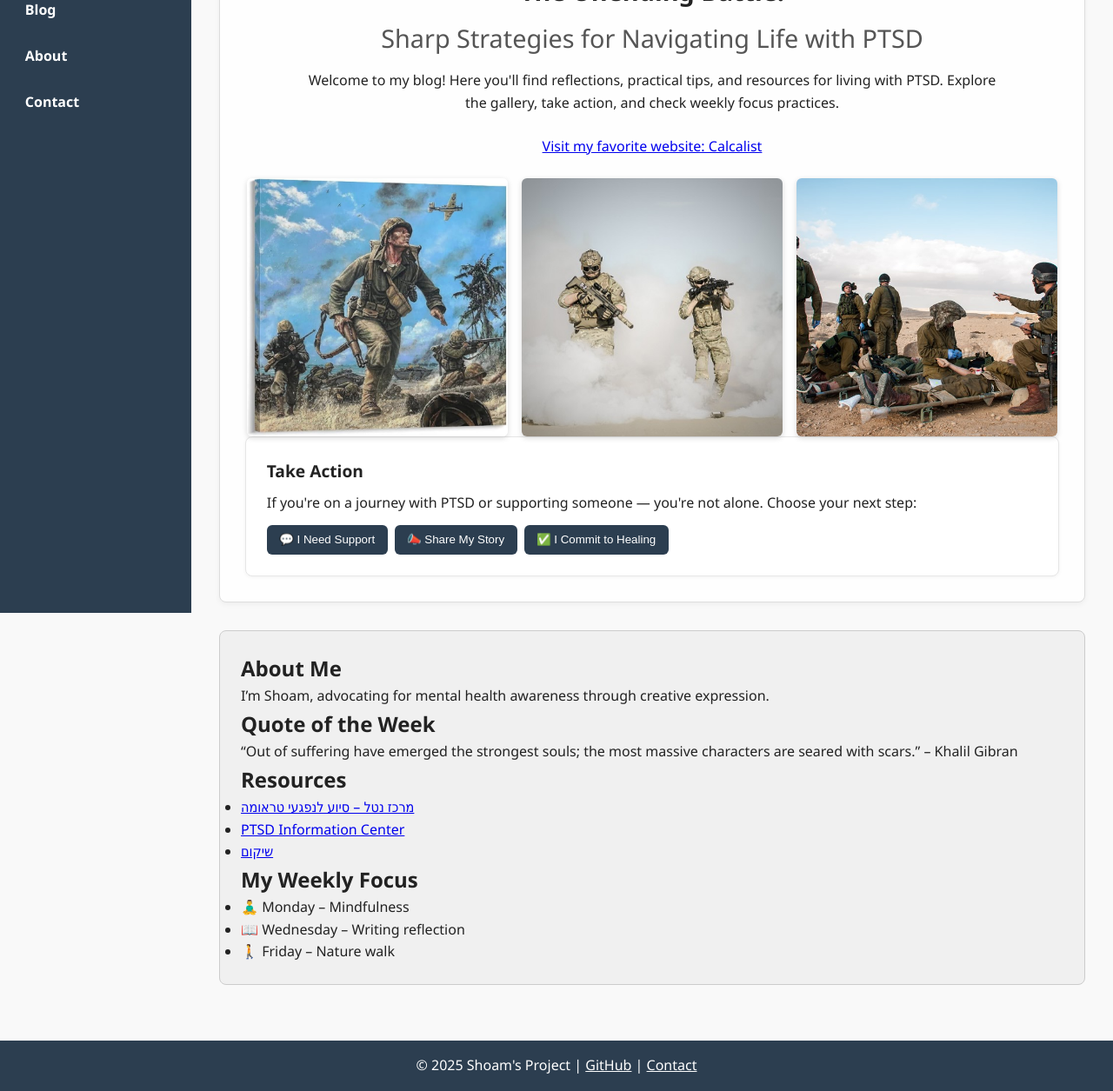
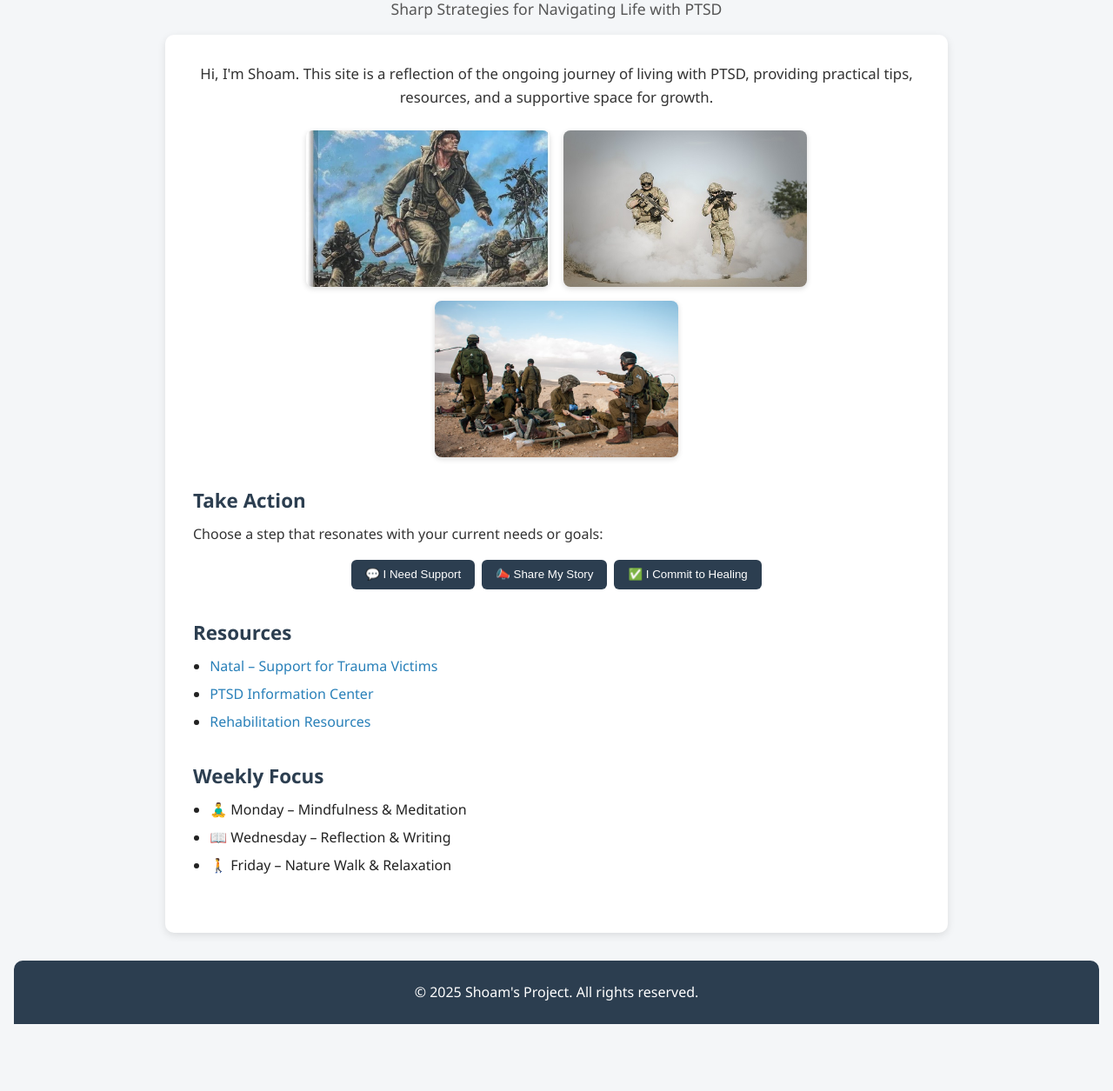
Before and after one commit to shoamf-lang/shoamptsdmywebsite, a plain HTML site: page index.html in a window 1280 px wide. Shown: the part 95-1350 px from the top of the page at 87% size. After the commit the page ends 1273 px from the top, so only its background shows below. Drawn offline with Linux system fonts and the light colour scheme.

Commit message:
Update index.html with improved layout v1 and content

```diff
--- a/index.html
+++ b/index.html
@@ -2,7 +2,7 @@
 <html lang="en">
 <head>
   <meta charset="UTF-8" />
-  <title>Living with PTSD – Shoam's Blog</title>
+  <title>The Unending Battle - PTSD Awareness</title>
   <meta name="viewport" content="width=device-width, initial-scale=1.0" />
   <style>
     /* Reset + Box Model */
@@ -13,85 +13,43 @@
     }
 
     body {
-      font-family: 'Segoe UI', Tahoma, Geneva, Verdana, sans-serif;
-      background-color: #f9f9f9;
+      font-family: 'Segoe UI', sans-serif;
+      background-color: #f4f6f8;
       color: #222;
       line-height: 1.6;
-      font-size: 16px;
+      padding: 0 1rem;
     }
 
-    /* Sidebar Navigation */
-    nav {
-      background-color: #2c3e50;
-      color: white;
-      position: fixed;
-      left: 0;
-      top: 0;
-      height: 100vh;
-      width: 220px;
-      display: flex;
-      flex-direction: column;
-      padding: 2rem 1rem;
-      gap: 0.5rem;
+    header {
+      text-align: center;
+      padding: 2rem 0 1rem;
     }
 
-    nav a {
-      color: white;
-      text-decoration: none;
-      font-weight: 600;
-      padding: 0.6rem 0.8rem;
-      border-radius: 6px;
-      transition: all 0.3s ease;
+    header h1 {
+      font-size: 2rem;
+      color: #2c3e50;
     }
 
-    nav a:hover {
-      background-color: rgba(255, 255, 255, 0.1);
-      transform: translateX(2px);
-    }
-
-    /* Layout */
-    .layout {
-      display: flex;
-      flex-direction: column;
-      margin-left: 220px;
-      padding: 2rem;
-      gap: 2rem;
+    header .subtitle {
+      font-size: 1.1rem;
+      color: #555;
+      margin-top: 0.5rem;
+      display: block;
     }
 
     main {
-      flex: 2;
-      background-color: #fefefe;
-      padding: 1.8rem;
-      border-radius: 8px;
-      border: 1px solid #ddd;
-      box-shadow: 0 2px 6px rgba(0,0,0,0.05);
+      max-width: 900px;
+      margin: 0 auto 2rem;
+      background-color: #fff;
+      padding: 2rem;
+      border-radius: 10px;
+      box-shadow: 0 3px 10px rgba(0,0,0,0.1);
     }
 
-    .sidebar {
-      background-color: #f0f0f0;
-      padding: 1.5rem;
-      border-radius: 8px;
-      border: 1px solid #ccc;
-    }
-
-    .title {
+    .intro {
       text-align: center;
-      margin-bottom: 0.8rem;
-      font-size: 1.8rem;
-    }
-
-    .subtitle {
-      display: block;
-      font-size: 1em;
-      font-weight: 400;
-      margin-top: 0.3em;
-      color: #555;
-    }
-
-    .intro, .calcalist {
-      text-align: center;
-      max-width: 800px;
-      margin: 0 auto 1.5em;
+      margin-bottom: 1.5rem;
+      font-size: 1.05rem;
     }
 
     .gallery {
@@ -99,97 +57,114 @@
       flex-wrap: wrap;
       gap: 1rem;
       justify-content: center;
+      margin-bottom: 2rem;
     }
 
-    /* Actions / Blocks */
-    .actions { background: #fff; padding: 1.5rem; border-radius: 8px; border: 1px solid #e6e6e6; box-shadow: 0 1px 4px rgba(0,0,0,0.05);}
-    .actions .section-title { margin-bottom: 0.5rem; font-size:1.2rem; }
-    .button-group { display:flex; gap:0.5rem; flex-wrap:wrap; margin-top:0.75rem; }
-    .button-group button { padding:0.6rem 0.9rem; border-radius:6px; border:0; background:#2c3e50; color:#fff; cursor:pointer; transition: all 0.3s ease;}
-    .button-group button:hover { transform: translateY(-2px); box-shadow: 0 2px 4px rgba(0,0,0,0.15); }
+    .gallery img {
+      width: 280px;
+      height: 180px;
+      object-fit: cover;
+      border-radius: 8px;
+      box-shadow: 0 2px 6px rgba(0,0,0,0.15);
+    }
 
-    .breathing, .sharing, .commit { margin-top:1rem; padding:0.85rem 1rem; border-radius:6px; border:1px solid #f0f0f0; display:none; }
-    .breathing { background:#fcfcfc; }
-    .sharing { background:#fffefc; border-color:#f0e6dd; }
-    .commit { background:#f7fff7; border-color:#e6f3e6; }
+    section {
+      margin-bottom: 2rem;
+    }
 
-    .breathing.active, .sharing.active, .commit.active { display:block; }
+    h2 {
+      color: #2c3e50;
+      margin-bottom: 0.5rem;
+      font-size: 1.4rem;
+    }
 
-    .breathing h3, .sharing h3, .commit h3 { margin:0 0 0.5rem 0; font-size:1rem; }
-    .breathing ul, .sharing ul, .commit ul { margin-left:1rem; list-style: disc; color:#333; }
-    .breathing li, .sharing li, .commit li { margin:0.4rem 0; }
+    p {
+      margin-bottom: 1rem;
+      color: #333;
+    }
 
-    .gallery img {
-      width: 100%;
-      max-width: 300px;
-      height: auto;
-      object-fit: cover;
+    ul, ol {
+      margin-left: 1.2rem;
+      margin-bottom: 1rem;
+    }
+
+    li {
+      margin: 0.4rem 0;
+    }
+
+    .button-group {
+      display: flex;
+      gap: 0.5rem;
+      flex-wrap: wrap;
+      margin-top: 1rem;
+      justify-content: center;
+    }
+
+    .button-group button {
+      padding: 0.6rem 1rem;
       border-radius: 6px;
-      box-shadow: 0 2px 6px rgba(0, 0, 0, 0.15);
+      border: none;
+      background-color: #2c3e50;
+      color: white;
+      cursor: pointer;
+      transition: background 0.2s, transform 0.1s;
+    }
+
+    .button-group button:hover {
+      background-color: #34495e;
+      transform: translateY(-1px);
+    }
+
+    .panel {
+      display: none;
+      background: #f9f9f9;
+      padding: 1rem;
+      border-radius: 8px;
+      border: 1px solid #ddd;
+      margin-top: 0.8rem;
+    }
+
+    .panel h3 {
+      margin-bottom: 0.5rem;
+      color: #2c3e50;
     }
 
     footer {
+      text-align: center;
+      padding: 1.5rem 0;
       background-color: #2c3e50;
       color: white;
-      text-align: center;
-      padding: 1em;
+      border-radius: 10px 10px 0 0;
       margin-top: 2rem;
     }
 
-    /* Responsive */
-    @media (max-width: 800px) {
-      nav {
-        position: static;
-        width: 100%;
-        height: auto;
-        flex-direction: row;
-        justify-content: space-around;
-        padding: 1rem;
+    a {
+      color: #2980b9;
+      text-decoration: none;
     }
 
-      .layout {
-        margin-left: 0;
-        padding: 1rem;
+    a:hover {
+      text-decoration: underline;
     }
 
+    @media(max-width: 600px){
       .gallery img {
-        width: 45%;
-        height: auto;
-      }
-
-      .sidebar {
-        margin-left: 0;
+        width: 100%;
+        height: 180px;
       }
     }
 
-    @media (max-width: 480px) {
-      .gallery img { width: 100%; height: auto; }
-    }
   </style>
 </head>
 <body>
 
-  <nav>
-    <a href="index.html">Home</a>
-    <a href="blog.html">Blog</a>
-    <a href="about.html">About</a>
-    <a href="contact.html">Contact</a>
-  </nav>
+  <header>
+    <h1>The Unending Battle</h1>
+    <span class="subtitle">Sharp Strategies for Navigating Life with PTSD</span>
+  </header>
 
-  <div class="layout">
   <main>
-      <h1 class="title">
-        The Unending Battle:
-        <span class="subtitle">Sharp Strategies for Navigating Life with PTSD</span>
-      </h1>
-
-      <p class="intro">
-        Welcome to my blog! Here you'll find reflections, practical tips, and resources for living with PTSD. Explore the gallery, take action, and check weekly focus practices.
-      </p>
-
-      <p class="calcalist">
-        <a href="https://www.calcalist.co.il" target="_blank">Visit my favorite website: Calcalist</a>
-      </p>
+    <p class="intro">Hi, I'm Shoam. This site is a reflection of the ongoing journey of living with PTSD, providing practical tips, resources, and a supportive space for growth.</p>
 
     <section class="gallery">
       <img src="IMG/SA.jpg" alt="Soldier in field">
@@ -198,97 +173,89 @@
     </section>
 
     <section class="actions">
-        <h2 class="section-title">Take Action</h2>
-        <p>If you're on a journey with PTSD or supporting someone — you're not alone. Choose your next step:</p>
-
+      <h2>Take Action</h2>
+      <p>Choose a step that resonates with your current needs or goals:</p>
       <div class="button-group">
         <button data-action="support">💬 I Need Support</button>
         <button data-action="share">📣 Share My Story</button>
         <button data-action="commit">✅ I Commit to Healing</button>
+      </div>
 
-          <div class="breathing" id="breathing">
+      <div class="panel" id="support">
         <h3>Simple Breathing Exercise</h3>
         <ul>
-              <li>Inhale normally and exhale slowly saying "calm" or "relax".</li>
-              <li>Long exhale reduces stress and tension.</li>
-              <li>Repeat as needed.</li>
+          <li>Inhale normally, exhale slowly with a calming word (e.g., "calm").</li>
+          <li>Repeat several times to reduce stress and restore balance.</li>
+          <li>Focus on the exhale—it helps regulate your nervous system.</li>
         </ul>
       </div>
 
-          <div class="sharing" id="sharing">
+      <div class="panel" id="share">
         <h3>Sharing Your Story</h3>
-            <p>Sharing your PTSD experience can be empowering, but do so carefully.</p>
+        <p>Sharing your PTSD experience can be empowering and supportive. Consider:</p>
         <ul>
-              <li>Reduces isolation</li>
-              <li>Organizes memories</li>
-              <li>Challenges negative beliefs</li>
-              <li>Helps others</li>
+          <li>Start with trusted individuals or professionals.</li>
+          <li>Share facts first, feelings later.</li>
+          <li>Use trigger warnings if posting publicly.</li>
+          <li>Focus on impact and growth rather than graphic events.</li>
         </ul>
       </div>
 
-          <div class="commit" id="commit">
-            <h3>Commit to Healing</h3>
+      <div class="panel" id="commit">
+        <h3>Committing to Healing</h3>
         <ul>
-              <li>Seek professional guidance</li>
-              <li>Build a support system</li>
-              <li>Practice self-care and coping strategies</li>
+          <li>Seek professional guidance for trauma recovery.</li>
+          <li>Build a reliable support system.</li>
+          <li>Practice self-care, mindfulness, and grounding techniques.</li>
+          <li>Recognize that recovery is non-linear and setbacks are normal.</li>
         </ul>
       </div>
-        </div>
+    </section>
+
+    <section>
+      <h2>Resources</h2>
+      <ul>
+        <li><a href="https://www.natal.org.il/" target="_blank">Natal – Support for Trauma Victims</a></li>
+        <li><a href="https://www.ptsd.va.gov/" target="_blank">PTSD Information Center</a></li>
+        <li><a href="https://shikum.mod.gov.il/" target="_blank">Rehabilitation Resources</a></li>
+      </ul>
+    </section>
+
+    <section>
+      <h2>Weekly Focus</h2>
+      <ul>
+        <li>🧘‍♂️ Monday – Mindfulness & Meditation</li>
+        <li>📖 Wednesday – Reflection & Writing</li>
+        <li>🚶 Friday – Nature Walk & Relaxation</li>
+      </ul>
     </section>
   </main>
 
-    <aside class="sidebar">
-      <h2>About Me</h2>
-      <p>I’m Shoam, advocating for mental health awareness through creative expression.</p>
-
-      <h2>Quote of the Week</h2>
-      <blockquote>
-        “Out of suffering have emerged the strongest souls; the most massive characters are seared with scars.” – Khalil Gibran
-      </blockquote>
-
-      <h2>Resources</h2>
-      <ul>
-        <li><a href="https://www.natal.org.il/" target="_blank">מרכז נטל – סיוע לנפגעי טראומה</a></li>
-        <li><a href="https://www.ptsd.va.gov/" target="_blank">PTSD Information Center</a></li>
-        <li><a href="https://shikum.mod.gov.il//" target="_blank">שיקום</a></li>
-      </ul>
-
-      <h2>My Weekly Focus</h2>
-      <ul>
-        <li>🧘‍♂️ Monday – Mindfulness</li>
-        <li>📖 Wednesday – Writing reflection</li>
-        <li>🚶 Friday – Nature walk</li>
-      </ul>
-    </aside>
-  </div>
-
   <footer>
-    &copy; 2025 Shoam's Project |
-    <a href="https://github.com/shoamf-lang/shoamptsdmywebsite" target="_blank" style="color:#fff;">GitHub</a> |
-    <a href="contact.html" style="color:#fff;">Contact</a>
+    &copy; 2025 Shoam's Project. All rights reserved.
   </footer>
 
   <script>
-    // Toggle sections
-    const supportBtn = document.querySelector('button[data-action="support"]');
-    const shareBtn = document.querySelector('button[data-action="share"]');
-    const commitBtn = document.querySelector('button[data-action="commit"]');
-    const breathing = document.getElementById('breathing');
-    const sharing = document.getElementById('sharing');
-    const commitPanel = document.getElementById('commit');
+    // Toggle panels for buttons
+    const mapping = {
+      'support': 'support',
+      'share': 'share',
+      'commit': 'commit'
+    };
 
-    function togglePanel(btn, panel){
-      btn.addEventListener('click', function(){
-        panel.classList.toggle('active');
+    document.querySelectorAll('.button-group button').forEach(btn => {
+      btn.addEventListener('click', () => {
+        const targetId = mapping[btn.dataset.action];
+        const panel = document.getElementById(targetId);
+        if(panel.style.display === 'block'){
+          panel.style.display = 'none';
+        } else {
+          document.querySelectorAll('.panel').forEach(p => p.style.display = 'none');
+          panel.style.display = 'block';
           panel.scrollIntoView({behavior:'smooth', block:'center'});
+        }
       });
-    }
-
-    togglePanel(supportBtn, breathing);
-    togglePanel(shareBtn, sharing);
-    togglePanel(commitBtn, commitPanel);
+    });
   </script>
-
 </body>
 </html>
```
Lines whose indentation alone changed are shown as unchanged.
